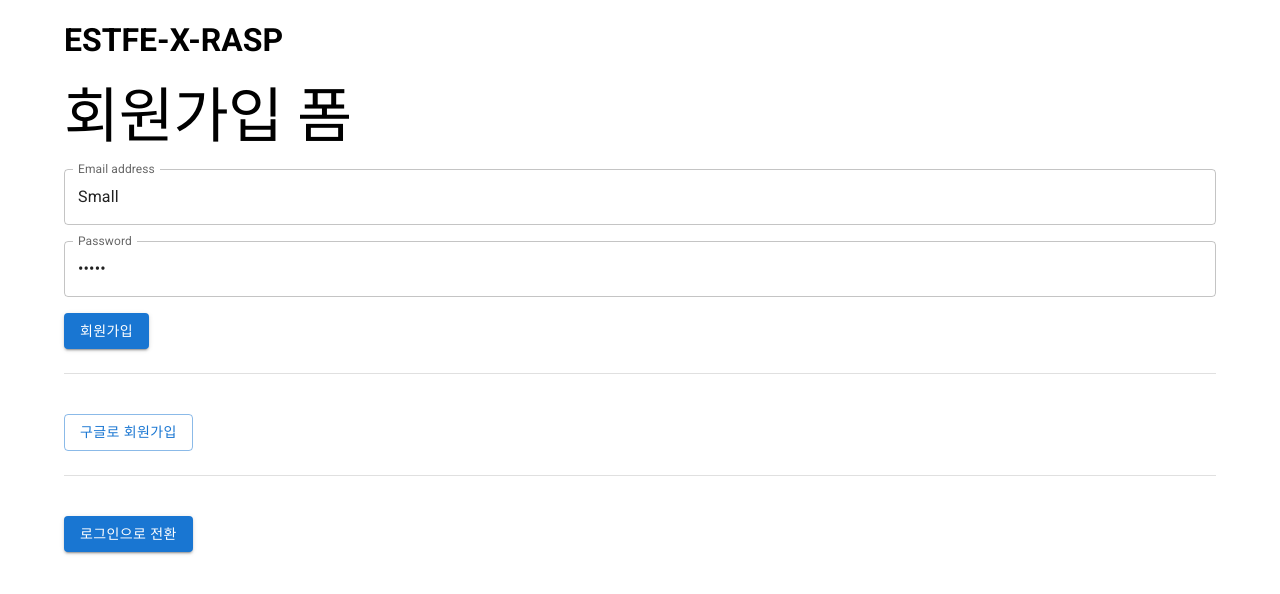
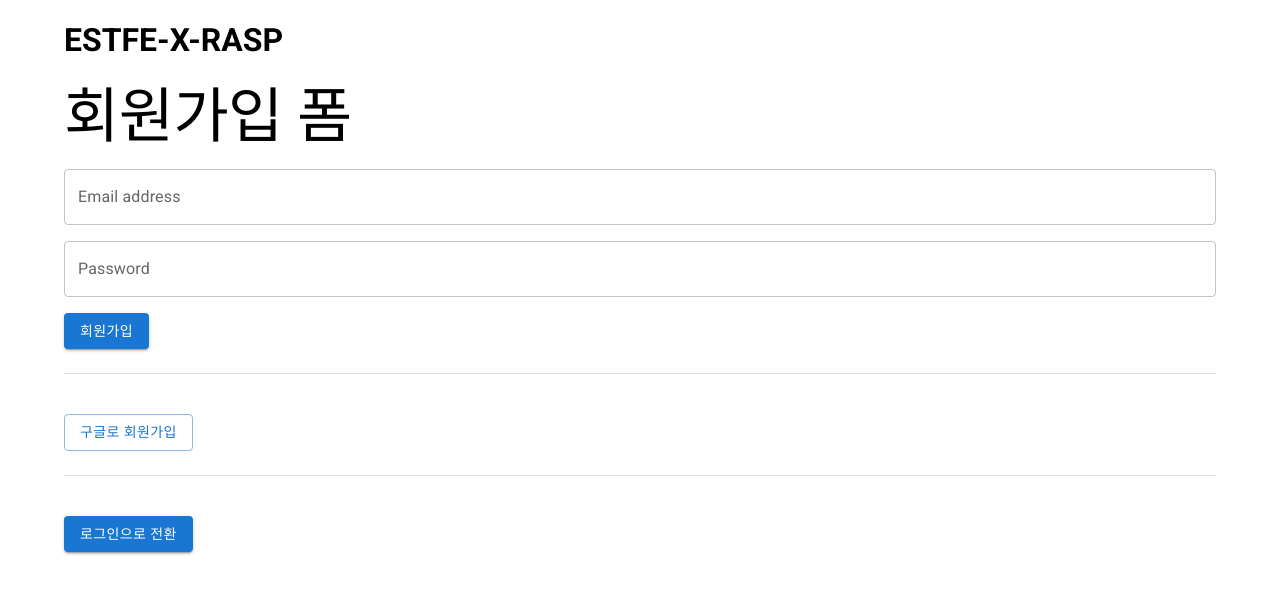
Before and after one commit to raspbsb/ESTFE13-X-RASP, a React (Vite) app: page / in a window 1280 px wide. Shown: the top 594 px of the page. Built offline with nearby package versions, Linux system fonts and the light colour scheme; no server answers.

Commit message:
feat: add error handling and Snackbar for authentication feedback in Auth component

```diff
--- a/src/routes/Auth.jsx
+++ b/src/routes/Auth.jsx
@@ -1,5 +1,5 @@
 import { useState } from "react";
-import { Box, Typography, TextField, Button, Divider } from "@mui/material";
+import { Box, Typography, TextField, Button, Divider, Snackbar } from "@mui/material";
 import { authService } from "../firebase";
 import {
   createUserWithEmailAndPassword,
@@ -7,6 +7,7 @@ import {
   signInWithPopup,
   GoogleAuthProvider,
 } from "firebase/auth";
+import { useRef } from "react";
 
 function Auth() {
   const [newAccount, setNewAccount] = useState(true);
@@ -14,6 +15,12 @@ function Auth() {
     email: "",
     password: "",
   });
+  const [error, setError] = useState("");
+  const [errorOpen, setErrorOpen] = useState(false);
+
+  const emailRef = useRef(null);
+  const passwordRef = useRef(null);
+
   const auth = authService;
   const provider = new GoogleAuthProvider();
 
@@ -40,6 +47,17 @@ function Auth() {
           const errorCode = error.code;
           const errorMessage = error.message;
           console.log(errorCode, errorMessage);
+          setError(
+            errorMessage.includes("email-already-in-use")
+              ? "이메일이 이미 사용중입니다."
+              : errorMessage,
+          );
+          setErrorOpen(true);
+
+          // emailRef.current.value = "";
+          // passwordRef.current.value = "";
+          setForm({ email: "", password: "" });
+          emailRef.current.focus();
         });
     } else {
       // 로그인
@@ -53,6 +71,13 @@ function Auth() {
           const errorCode = error.code;
           const errorMessage = error.message;
           console.log(errorCode, errorMessage);
+          setError(errorMessage);
+          setErrorOpen(true);
+
+          // emailRef.current.value = "";
+          // passwordRef.current.value = "";
+          setForm({ email: "", password: "" });
+          emailRef.current.focus();
         });
     }
   };
@@ -86,33 +111,46 @@ function Auth() {
       <Typography variant="h2" component="h2">
         {newAccount ? "회원가입 폼" : "로그인 폼"}
       </Typography>
+
       <Box component="form" sx={{ mt: 2 }} onSubmit={onSubmit}>
         <TextField
           fullWidth
           label="Email address"
           type="email"
           name="email"
-          defaultValue="Small"
           variant="outlined"
           onChange={handleChange}
+          inputRef={emailRef}
+          value={form.email}
         />
+
         <TextField
           sx={{ mt: 2 }}
           fullWidth
           label="Password"
           type="password"
           name="password"
-          defaultValue="Small"
           variant="outlined"
           onChange={handleChange}
+          value={form.password}
         />
+
         <Button sx={{ mt: 2 }} type="submit" variant="contained">
           {newAccount ? "회원가입" : "로그인"}
         </Button>
 
+        <Snackbar
+          open={errorOpen}
+          autoHideDuration={3000}
+          message={error}
+          onClose={() => {
+            setErrorOpen(false);
+          }}
+        />
+
         <Divider sx={{ my: 3 }} />
 
-        {/* 로그인/회원가입 전환 버튼 */}
+        {/* 구글 회원가입/로그인 버튼 */}
         <Button sx={{ mt: 2 }} type="button" variant="outlined" onClick={onGoogleSignIn}>
           {newAccount ? "구글로 회원가입" : "구글로 로그인"}
         </Button>
```
